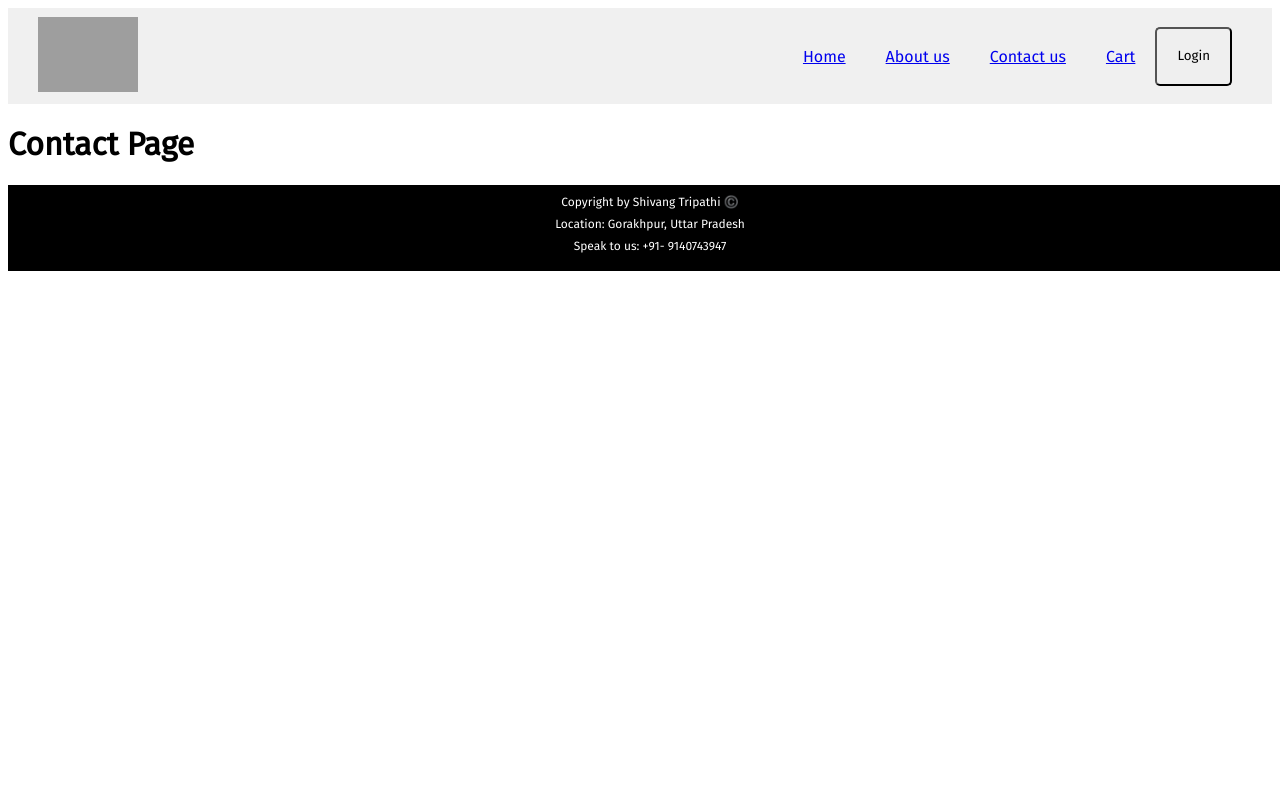
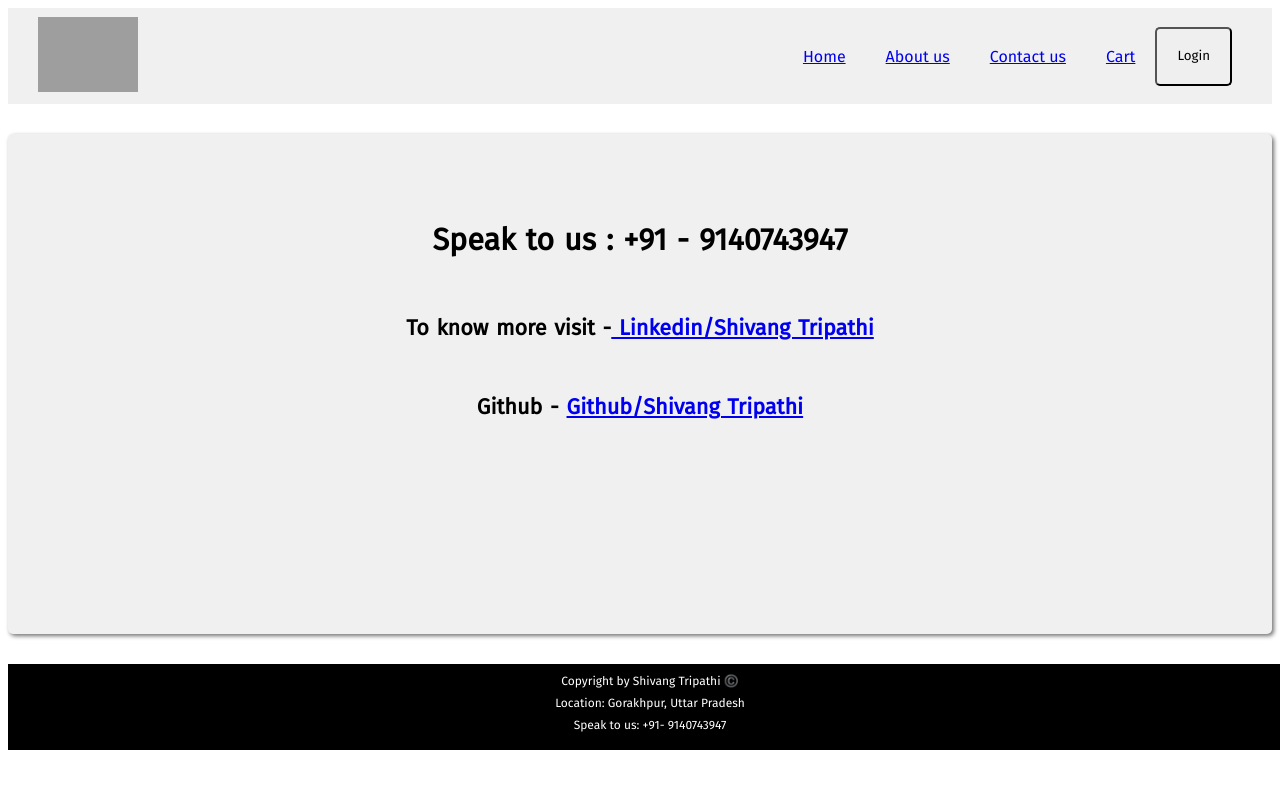
Before and after one commit to Shivang007-bond/Food-Ordering-Application, a React (Vite) app: page /contact in a window 1280 px wide. Shown: the top 788 px of the page. Built offline with nearby package versions, Linux system fonts and the light colour scheme; grey boxes are pictures that could not be loaded.

Commit message:
contact page added demo

```diff
--- a/src/components/Contact.js
+++ b/src/components/Contact.js
@@ -1,7 +1,25 @@
 const Contact = () => {
   return (
-    <div>
-      <h1>Contact Page</h1>
+    <div className="about-cntnr">
+      <div className="data-cntnr">
+        <p className="data">
+          <h3>Speak to us : +91 - 9140743947</h3>
+          <h5>
+            To know more visit -
+            <a href="https://www.linkedin.com/in/shivang-tripathi-">
+              {" "}
+              Linkedin/Shivang Tripathi
+            </a>
+          </h5>
+          <h5>
+            Github -{" "}
+            <a href="https://github.com/Shivang007-bond">
+              {" "}
+              Github/Shivang Tripathi
+            </a>
+          </h5>
+        </p>
+      </div>
     </div>
   );
 };
```
